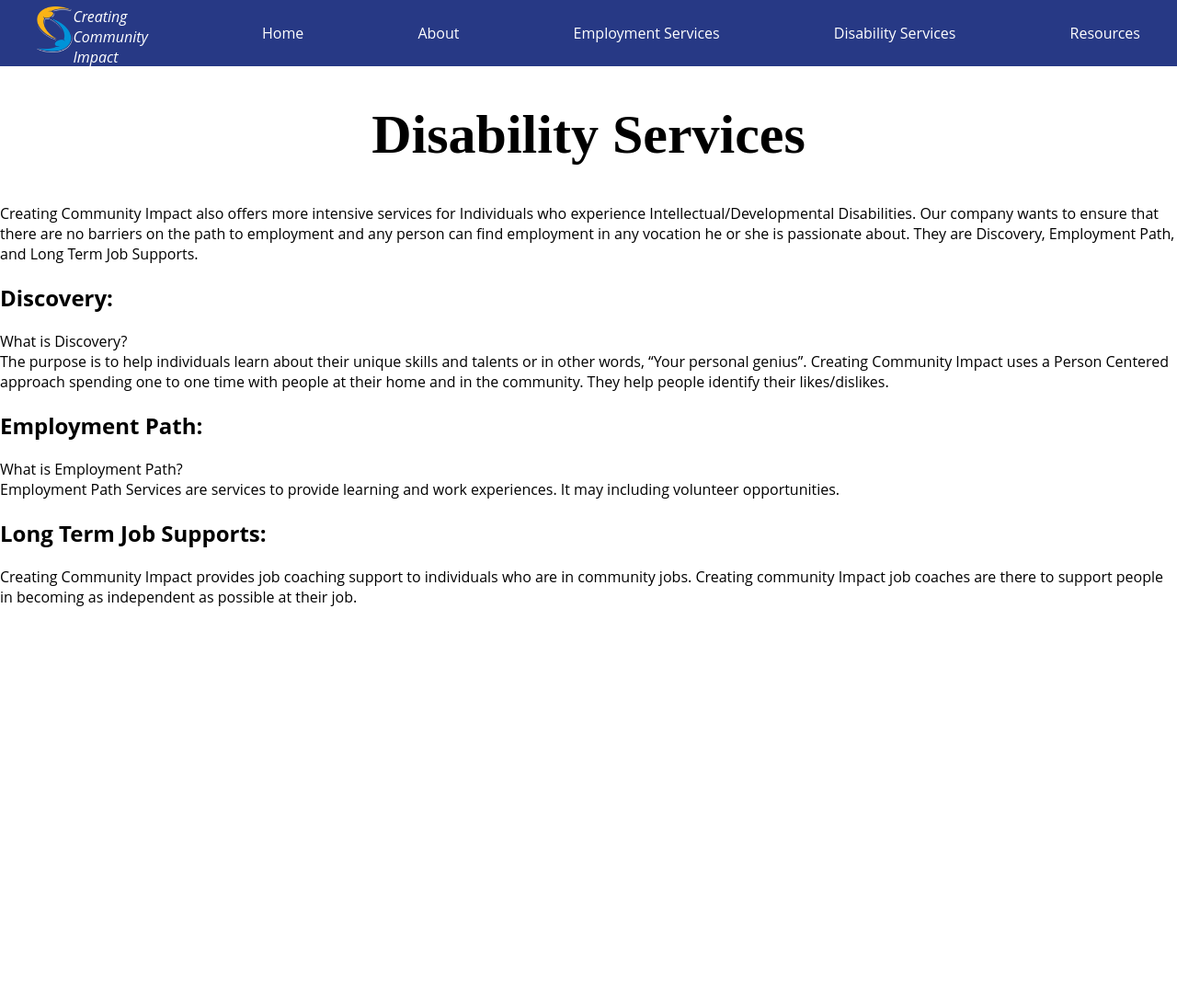
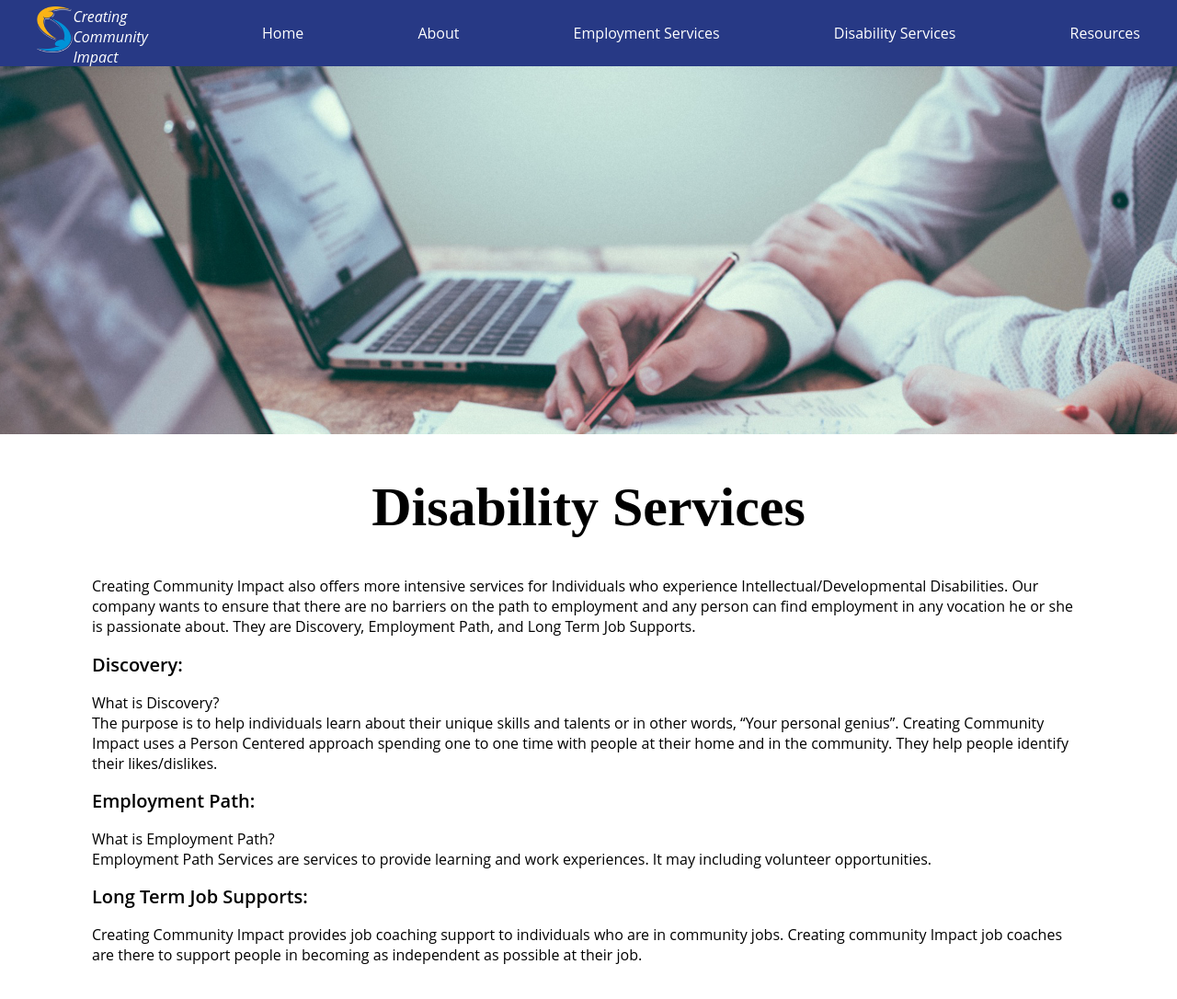
Before and after one commit to raymond-59414/Creating-Community-Impact, a plain HTML site: page disability.html in a window 1280 px wide. Shown: the whole page at 92% size. Before the commit the page ends 800 px from the top, so only its background shows below. Drawn offline with Linux system fonts and the light colour scheme.

Commit message:
disability css and image

```diff
--- a/css/style.css
+++ b/css/style.css
@@ -136,6 +136,15 @@ nav ul li:hover {
 /*-------------------
 6. disability
 -------------------*/
+.content{
+    margin: 100px;
+    margin-top: 0px;
+}
+
+.image_header{
+    width: 100%;
+}
+
 
 /*-------------------
 7. resources
--- a/disability.html
+++ b/disability.html
@@ -20,22 +20,25 @@
           <li><a href="contact.html">Resources</a></li>
         </ul>
       </nav>
+          <img class="image_header" src="media/img/comp_large.jpg" width="1000" alt="logo"/>
     </header>
 
     <body>
+        <div class="content">
+
         <h1>Disability Services</h1>
         <p>Creating Community Impact also offers more intensive services for Individuals who experience Intellectual/Developmental Disabilities. Our company wants to ensure that there are no barriers on the path to employment and any person can find employment in any vocation he or she is passionate about. They are Discovery, Employment Path, and Long Term Job Supports.</p>
 
-        <h2>Discovery:</h2>
+        <h2 class="sub-title">Discovery:</h2>
         <p> What is Discovery? <br> The purpose is to help individuals learn about their  unique skills and talents or in other words, “Your personal genius”.  Creating Community Impact uses a Person Centered approach spending one to one time with people at their home and in the community. They help people identify their likes/dislikes. </p>
 
-        <h2> Employment Path: </h2>
+        <h2 class="sub-title"> Employment Path: </h2>
         <p> What is Employment Path? <br> Employment Path Services are services to provide learning and work experiences. It may including volunteer opportunities. </p>
 
-        <h2> Long Term Job Supports: </h2>
+        <h2 class="sub-title"> Long Term Job Supports: </h2>
         <p> Creating Community Impact provides job coaching support to individuals who are in community jobs. Creating community Impact job coaches are there to support people in becoming as independent as possible at their job. </p>
 
-
+        </div>
     </body>
 
 </html>
```
